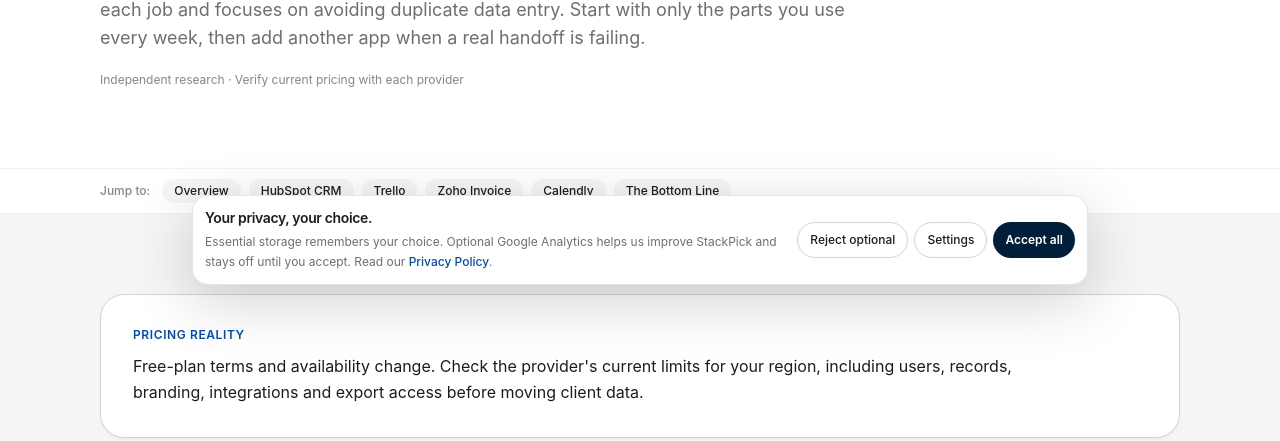
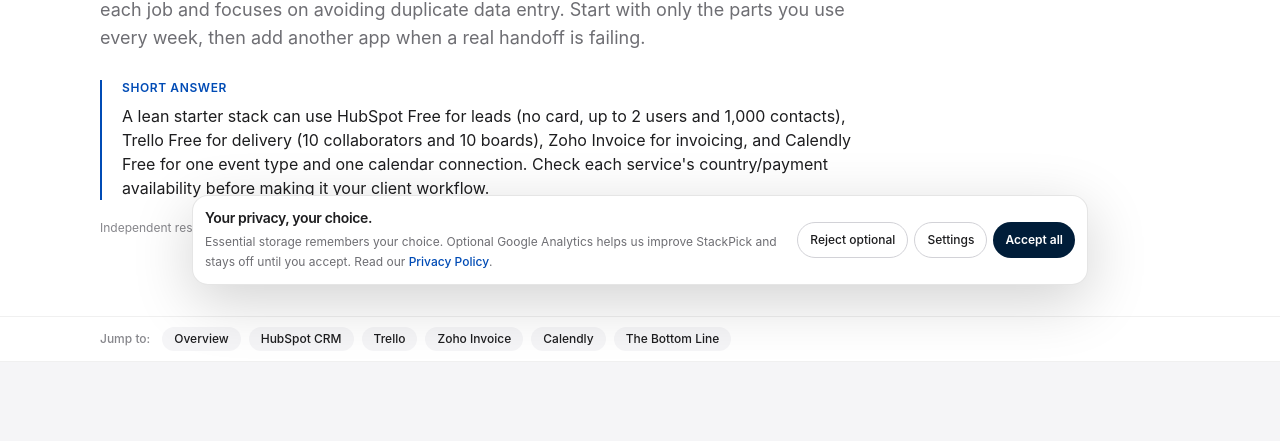
Before and after one commit to LinukaBandara/StackPick, a Next.js app: page /best/free-business-tools-for-freelancers in a window 1280 px wide. Shown: the part 491-932 px from the top of the page. Built offline with nearby package versions, Linux system fonts and the light colour scheme; no server answers.

Commit message:
Refresh free freelancer tool plan details

```diff
--- a/app/best/free-business-tools-for-freelancers/page.tsx
+++ b/app/best/free-business-tools-for-freelancers/page.tsx
@@ -14,43 +14,44 @@ export default function Page() {
       title="Best Free Business Tools for Freelancers"
       slug="free-business-tools-for-freelancers"
       intro="Freelancers often need four jobs covered before they need four subscriptions: remember leads, deliver client work, get paid and book meetings. This starter stack maps a tool to each job and focuses on avoiding duplicate data entry. Start with only the parts you use every week, then add another app when a real handoff is failing."
-      pricingNote="Free-plan terms and availability change. Check the provider's current limits for your region, including users, records, branding, integrations and export access before moving client data."
+      quickAnswer="A lean starter stack can use HubSpot Free for leads (no card, up to 2 users and 1,000 contacts), Trello Free for delivery (10 collaborators and 10 boards), Zoho Invoice for invoicing, and Calendly Free for one event type and one calendar connection. Check each service's country/payment availability before making it your client workflow."
+      pricingNote="Plan details checked November 7, 2026. HubSpot explicitly advertises a permanent no-card Free CRM; Trello, Zoho Invoice and Calendly publish free plans but their cited pricing pages do not all explicitly guarantee a no-card signup. Wave is not included as a universal recommendation because it supports businesses in the US and Canada only. Check local payment processing, currency and tax availability before moving client data."
       tools={[
         {
           name: "HubSpot CRM",
           bestFor: "Keeping enquiries, client details and follow-ups in one place",
           freeOption:
-            "A free CRM option is available; verify current contact, user and feature limits for your account.",
+            "Permanent Free CRM; no credit card required. Up to 2 users and 1,000 contacts, with 1,000 records per other standard object type per account.",
           tradeoff:
             "Useful when leads are slipping through the cracks, but may be unnecessary if you only have a few active clients and a reliable tracker.",
-          url: "https://www.hubspot.com/products/crm",
+          url: "https://www.hubspot.com/pricing/crm?selectedPackage=free",
         },
         {
           name: "Trello",
           bestFor: "Tracking client delivery through clear stages",
           freeOption:
-            "Check Trello's current free workspace limits, including boards, collaborators and features.",
+            "Free plan supports up to 10 collaborators and 10 boards per Workspace, unlimited cards and 250 Workspace command runs/month.",
           tradeoff:
             "A visual board makes status easy to scan, but it is not a substitute for detailed documentation or a formal time-tracking system.",
-          url: "https://trello.com/",
+          url: "https://trello.com/en/pricing",
         },
         {
           name: "Zoho Invoice",
           bestFor: "Creating and tracking service invoices",
           freeOption:
-            "Review current regional terms and invoice-related limits directly with Zoho.",
+            "Zoho Invoice advertises a forever-free US invoicing product. Confirm the local edition, payment gateways and signup card requirement before relying on it.",
           tradeoff:
             "Dedicated invoicing is clearer than building invoices from scratch, but payment methods and connected services depend on region.",
-          url: "https://www.zoho.com/invoice/",
+          url: "https://www.zoho.com/us/invoice/pricing/",
         },
         {
           name: "Calendly",
           bestFor: "Letting clients book a time without repeated messages",
           freeOption:
-            "Check the current free plan's event-type, calendar and integration limits.",
+            "Free plan includes one event type, one calendar connection and one-on-one scheduling. Check whether the signup flow requests payment details in your region.",
           tradeoff:
             "Booking links reduce scheduling back-and-forth, but do not replace project deadlines or client communication.",
-          url: "https://calendly.com/",
+          url: "https://calendly.com/pricing",
         },
       ]}
       bottomLine="For a new freelancer, begin with a lead tracker and an invoicing method; add a project board when client delivery gets hard to track, and a booking link when scheduling creates repeated messages. The best free stack is not the one with the most apps—it is the smallest set that reliably takes an enquiry through delivery and payment."
```
